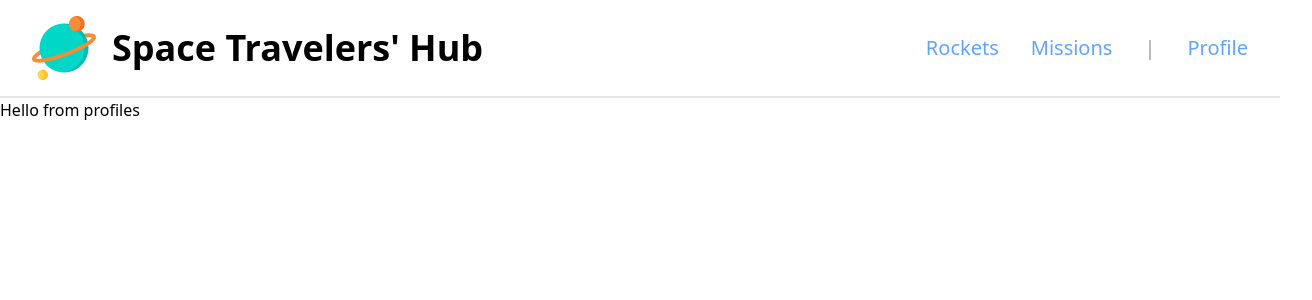
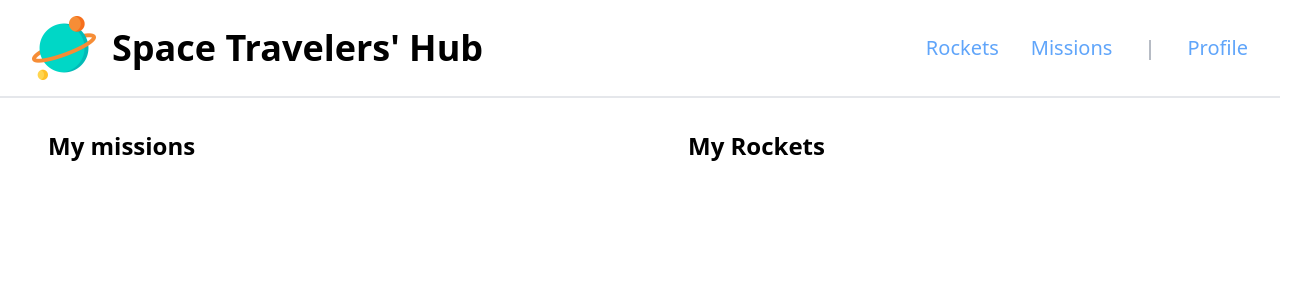
Before and after one commit to samwel-mongare/space_travellers, a React (Create React App) app: page /Profile in a window 1280 px wide. Shown: the top 300 px of the page, 1312 px wide, since content can reach past the window. Built offline with nearby package versions, Linux system fonts and the light colour scheme.

Commit message:
feat: Add Reservetation functions and filters

```diff
--- a/src/components/RocketItem.js
+++ b/src/components/RocketItem.js
@@ -1,26 +1,44 @@
 import PropTypes from 'prop-types';
+import { useDispatch } from 'react-redux';
+import { addRocket } from '../redux/rockets/rockets';
 
 export default function RocketItem({
   description,
   rocketName,
   flickrImages,
-  reserved = false,
+  reserved,
+  id,
 }) {
+  const dispatch = useDispatch();
+
+  function reservationAction(action) {
+    const reserved = action === 'reserve';
+    dispatch(addRocket({ id, reserved }));
+  }
+
   return (
     <div className="flex gap-4 mb-8">
       <img src={flickrImages} className="max-w-[18rem] rounded" alt="flickr" />
       <div>
+        <h2 className="font-semibold text-3xl mb-4">{rocketName}</h2>
         {
           reserved === true
-            ? <span className="bg-cyan-500 rounded px-[5px] text-white">Reserved</span>
+            ? <span className="bg-cyan-500 rounded px-[5px] text-white inline-block mr-3">Reserved</span>
             : ''
         }
-        <h2 className="font-semibold text-3xl mb-4">{rocketName}</h2>
-        <p className="text-xl mb-6">{description}</p>
+        <p className="text-xl inline">{description}</p>
         {
           reserved === true
-            ? <button className="bg-white  rounded text-gray-400 border-2 text-xl px-4 py-2 drop-shadow-md" type="button">Cancel Reservation</button>
-            : <button className="bg-blue-500 rounded text-white text-xl px-4 py-2" type="button">Reverse Rocket</button>
+            ? (
+              <button
+                className="bg-white  rounded text-gray-400 border-2 text-xl px-4 py-2 drop-shadow-md block mt-6"
+                type="button"
+                onClick={() => reservationAction('cancel')}
+              >
+                Cancel Reservation
+              </button>
+            )
+            : <button className="bg-blue-500 rounded text-white text-xl px-4 py-2 block mt-6" type="button" onClick={() => reservationAction('reserve')}>Reserve Rocket</button>
         }
       </div>
 
@@ -31,6 +49,11 @@ export default function RocketItem({
 RocketItem.propTypes = {
   description: PropTypes.string.isRequired,
   rocketName: PropTypes.string.isRequired,
-  flickrImages: PropTypes.string.isRequired,
-  reserved: PropTypes.string.isRequired,
+  flickrImages: PropTypes.arrayOf(PropTypes.string).isRequired,
+  reserved: PropTypes.bool,
+  id: PropTypes.number.isRequired,
 };
+
+RocketItem.defaultProps = {
+  reserved: false,
+};
--- a/src/components/pages/Profile.js
+++ b/src/components/pages/Profile.js
@@ -1,7 +1,26 @@
-const Profile = () => (
-  <div>
-    <h1>Hello from profiles</h1>
-  </div>
-);
+import { useSelector } from 'react-redux';
+
+const Profile = () => {
+  const rocketList = useSelector((state) => state.rocketReducer);
+
+  return (
+    <main className="m-8 flex w-screen">
+      <div className="flex-1 mx-4">
+        <h2 className="text-2xl font-semibold">My missions</h2>
+      </div>
+      <div className="flex-1 mx-4">
+        <h2 className="text-2xl font-semibold mb-4">My Rockets</h2>
+
+        {rocketList.map((rocket) => (rocket.reserved === true
+          ? (
+            <div className="border-2 mr-12 p-4">{rocket.rocket_name}</div>
+          )
+          : null))}
+
+      </div>
+
+    </main>
+  );
+};
 
 export default Profile;
--- a/src/components/pages/Rockets.js
+++ b/src/components/pages/Rockets.js
@@ -11,6 +11,8 @@ export default function Rockets() {
       {rocketList.map((rocket) => (
         <RocketItem
           key={rocket.id}
+          id={rocket.id}
+          reserved={rocket.reserved}
           rocketName={rocket.rocket_name}
           description={rocket.description}
           rocketType={rocket.rocket_type}
--- a/src/redux/rockets/rockets.js
+++ b/src/redux/rockets/rockets.js
@@ -17,7 +17,9 @@ const reducer = (state = initialState, action) => {
     case ADD_ROCKETS:
       return [...action.payload];
     case ADD_ROCKET:
-      return [...state, action.payload];
+      return [...state].map((rocket) => (rocket.id === action.payload.id
+        ? { ...rocket, reserved: action.payload.reserved }
+        : rocket));
     default:
       return state;
   }
```
